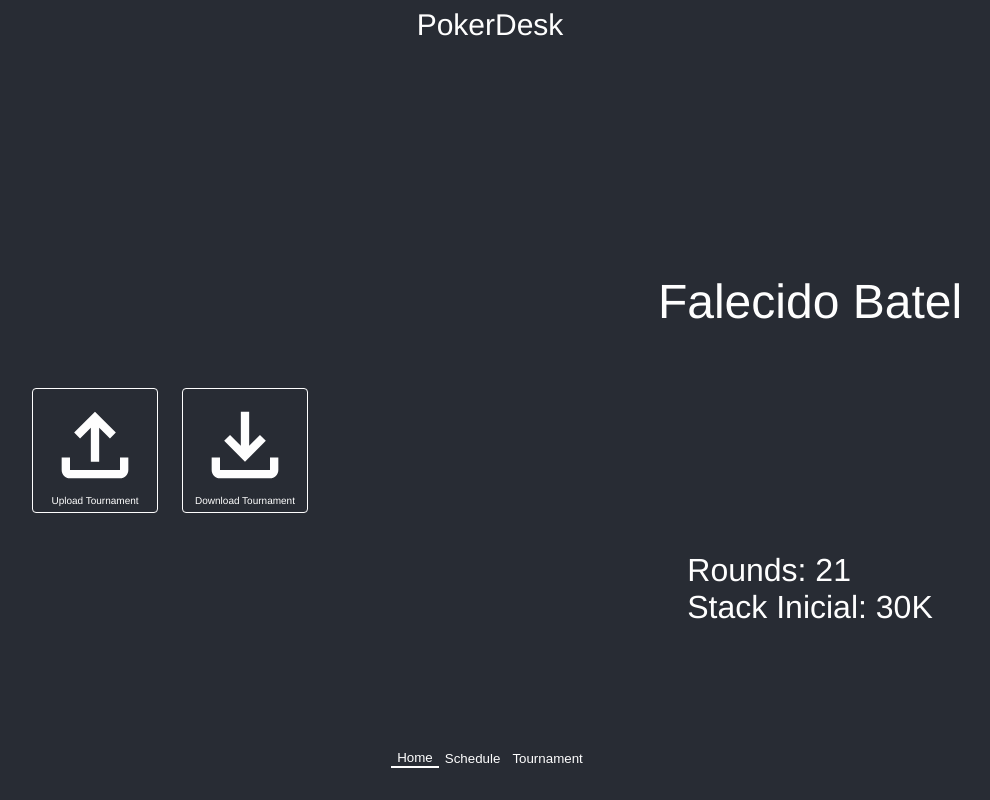
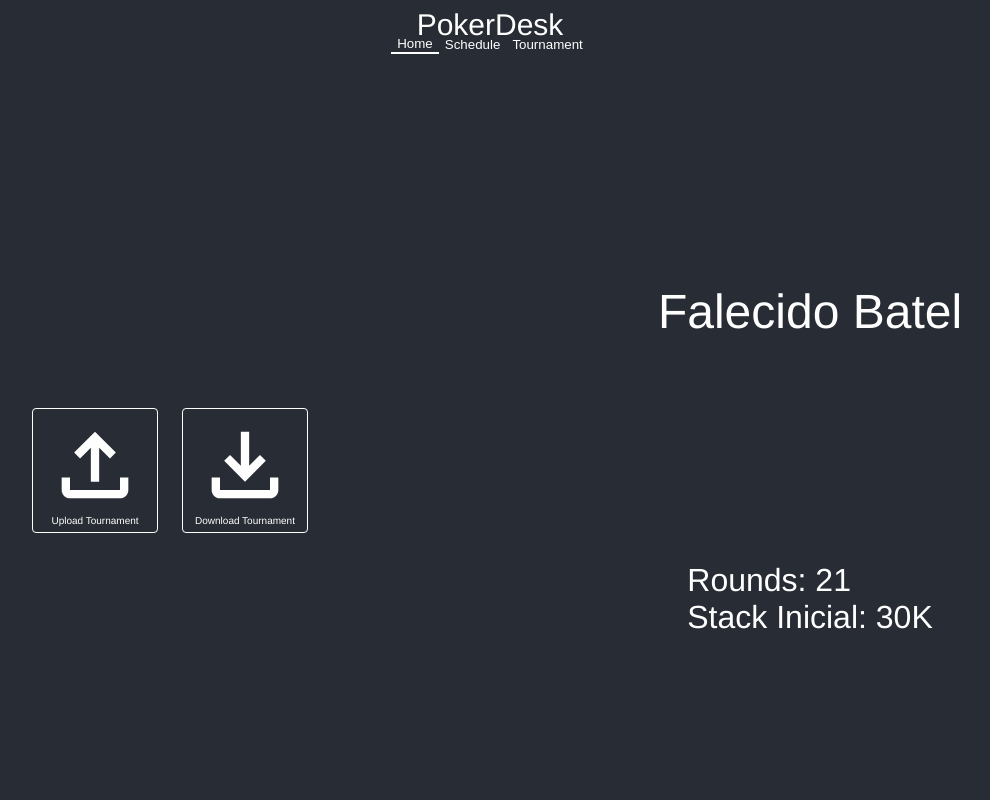
Before and after one commit to cauerrds/PokerDesk, a React (Vite) app: page / in a window 1280 px wide. Shown: the whole page, without its empty margins (150-1140 px from the left). Built offline with nearby package versions, Linux system fonts and the light colour scheme.

Commit message:
feat: Add styles in slider controls

```diff
--- a/src/components/BlindsTable/styles.js
+++ b/src/components/BlindsTable/styles.js
@@ -15,6 +15,7 @@ export const Content = styled.div`
 
 export const TableContainer = styled.div`
     max-width: 100vw;
+    margin-top: 10px;
     box-sizing: border-box;
     h1{
         text-align: center;
--- a/src/components/Header/styles.js
+++ b/src/components/Header/styles.js
@@ -7,6 +7,7 @@ export const Container = styled.div`
     display: flex;
     align-items: center;
     justify-content: center;
+    margin-bottom: 10px;
     @media (min-width: 768px){
     }
 `
--- a/src/components/Lading/styles.js
+++ b/src/components/Lading/styles.js
@@ -19,6 +19,7 @@ export const InputContainer = styled.div`
     gap: 1.5rem;
     width: 100%;
     margin: auto;
+    margin-top: 10px;
     display: flex;
     justify-content: center;
     align-items: center;
--- a/src/components/Sliders/Slider.jsx
+++ b/src/components/Sliders/Slider.jsx
@@ -11,7 +11,7 @@ const Slider = ({ children })=>{
     };
 
     return (
-        <Container>
+        <Container bottom={activePage}>
           <div className="slider-pages" style={{ transform: `translateY(-${activePage * 100}%)` }}>
             {children.map((child, index) => (
               <div key={index} className="page">
@@ -20,7 +20,7 @@ const Slider = ({ children })=>{
             ))}
           </div>
           <div>
-          <div className="slider-controls">
+          <div className="slider-controls" >
             {Array.from({ length: numPages }, (_, i) => i).map((pageNum) => (
               <button key={pageNum} className={`slider-control ${pageNum === activePage ? 'active' : ''}`} onClick={() => handlePageChange(pageNum)}>
                 {(pageNum == 0)?("Home"):(pageNum == 1)?("Schedule"):("Tournament")}
--- a/src/components/Sliders/styles.js
+++ b/src/components/Sliders/styles.js
@@ -22,12 +22,13 @@ import styled from "styled-components";
         }
 
         .slider-controls {
+        box-sizing: border-box;
         position: absolute;
-        bottom: 0;
+        ${props =>  props.bottom == 2 ? "bottom: 0;" : "top: 0;" }
         display: flex;
         justify-content: center;
         align-items: center;
-        margin-bottom: 2rem;
+        ${props =>  props.bottom == 2 ? "margin-bottom:2.2rem ;" : "margin-top: 2.2rem;" }
         width: 100%;
         }
 
@@ -35,6 +36,7 @@ import styled from "styled-components";
             background: transparent;
             border: none;
             color: #fefefe;
+
         }
 
         .active{
```
